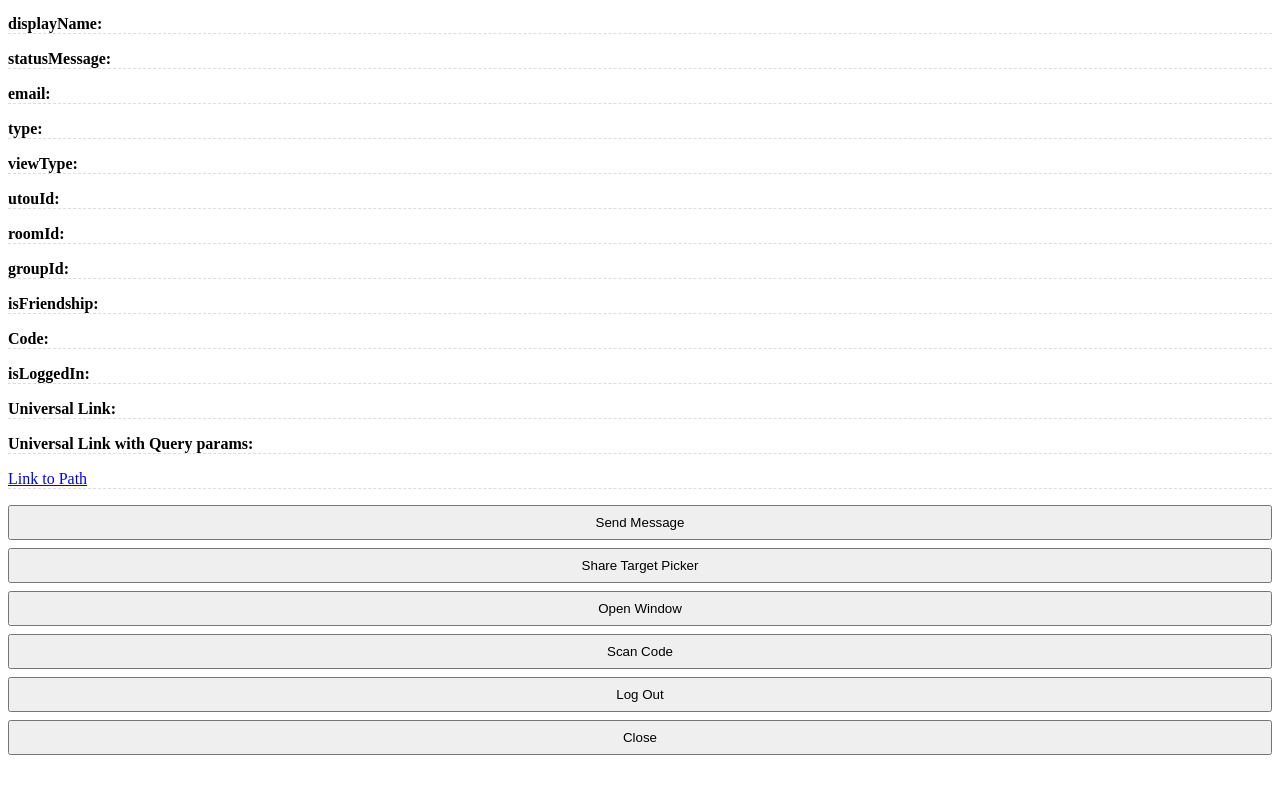
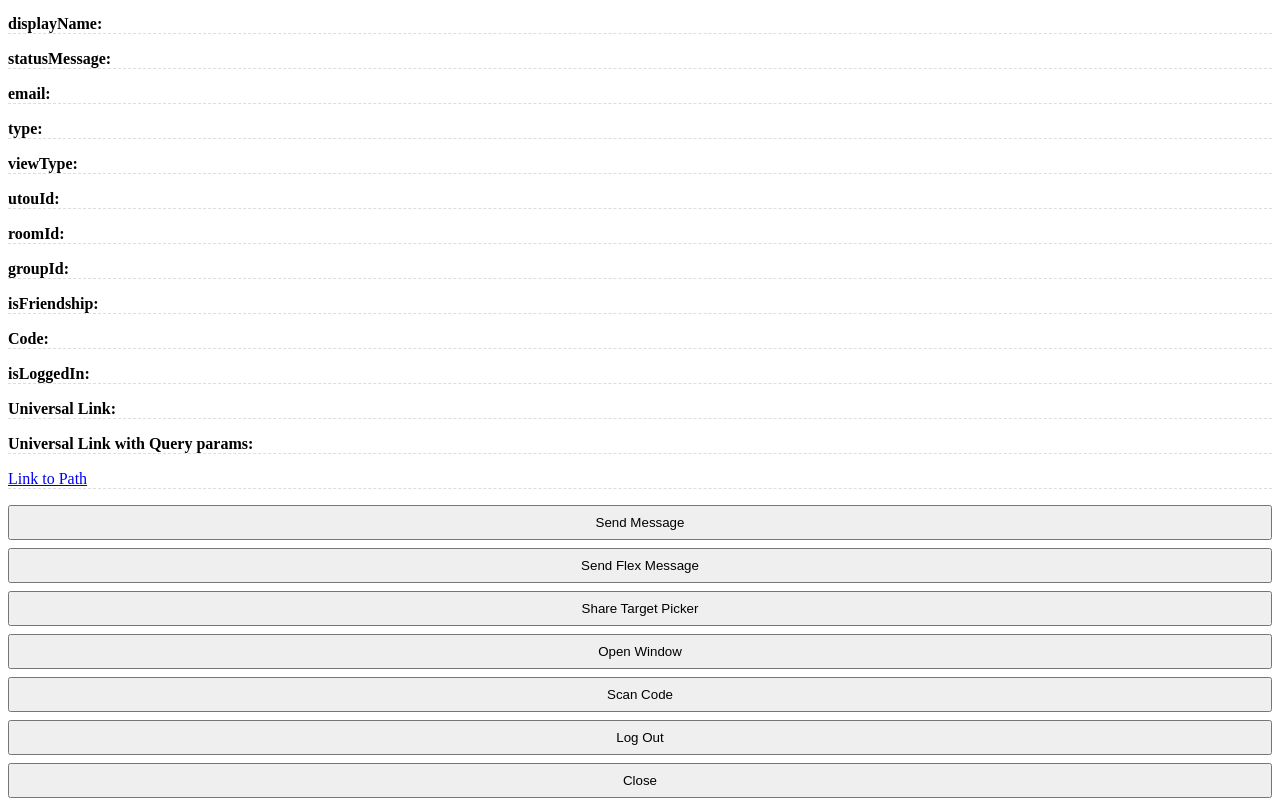
Before and after one commit to Akarawit01/TestLiff123, a plain HTML site: page index.html in a window 1280 px wide. Shown: the part 227-1033 px from the top of the page. Before the commit the page ends 990 px from the top, so only its background shows below. Drawn offline with Linux system fonts and the light colour scheme.

Commit message:
fix main

```diff
--- a/index.html
+++ b/index.html
@@ -32,6 +32,7 @@
   <p><a href="liff/path/?param=9">Link to Path</a></p>
 
   <button id="btnMsg" onclick="sendMsg()">Send Message</button>
+  <button id="btnMsg" onclick="sendFlexMessage()">Send Flex Message</button>
   <button id="btnShare" onclick="shareMsg()">Share Target Picker</button>
   <button onclick="openWindow()">Open Window</button>
   <button id="btnScanCode" onclick="scanCode()">Scan Code</button>
```
